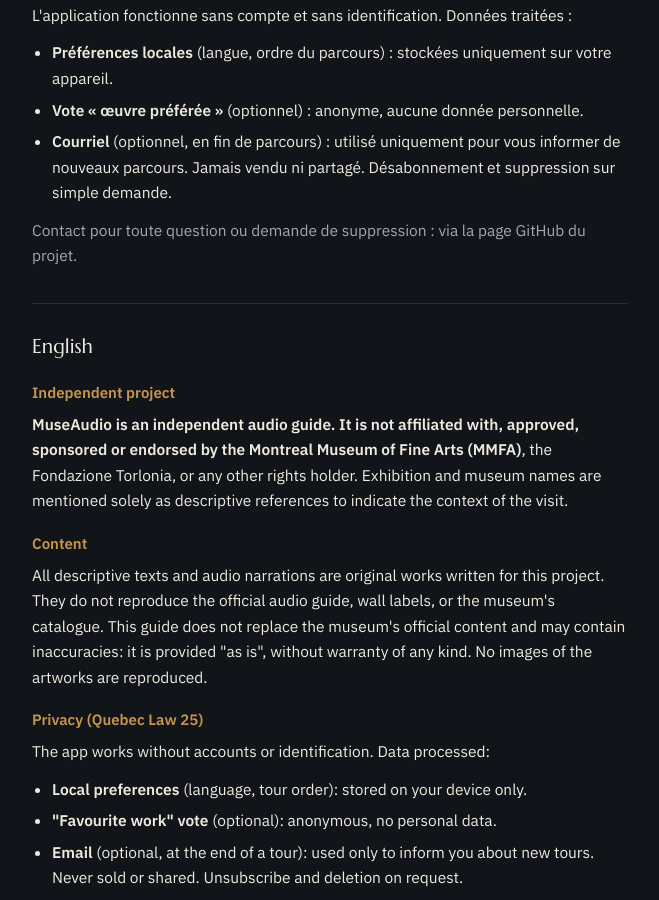
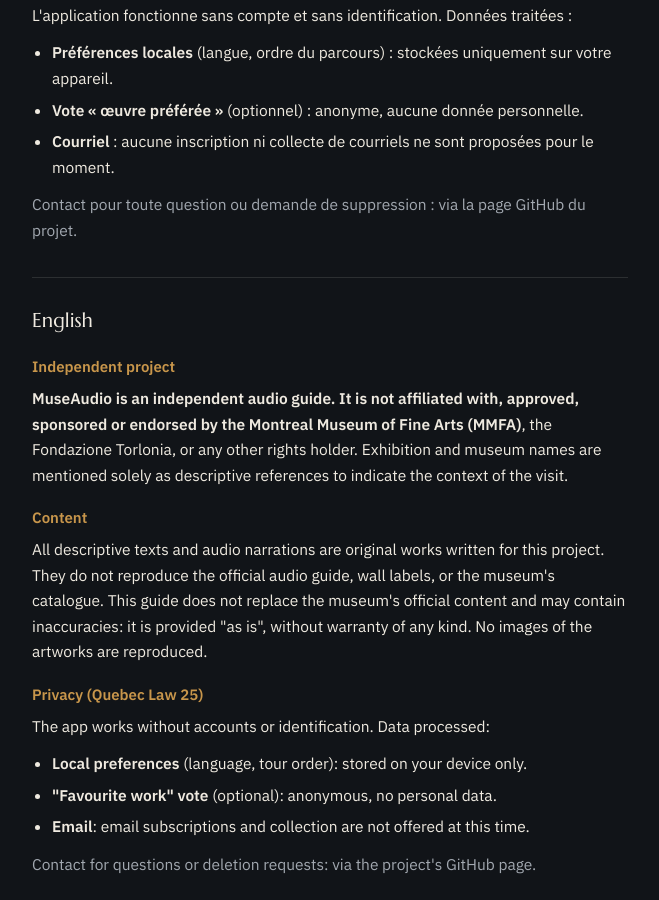
Before and after one commit to antonydis/museaudio, a plain HTML site: page legal.html in a window 1280 px wide. Shown: the part 796-1696 px from the top of the page, without its empty margins (310-969 px from the left). Drawn offline with Linux system fonts and the light colour scheme.

Commit message:
Maintain MuseAudio resources, privacy and project documentation

```diff
--- a/legal.html
+++ b/legal.html
@@ -45,7 +45,7 @@ li{margin-bottom:6px}
 <ul>
 <li><strong>Préférences locales</strong> (langue, ordre du parcours) : stockées uniquement sur votre appareil.</li>
 <li><strong>Vote « œuvre préférée »</strong> (optionnel) : anonyme, aucune donnée personnelle.</li>
-<li><strong>Courriel</strong> (optionnel, en fin de parcours) : utilisé uniquement pour vous informer de nouveaux parcours. Jamais vendu ni partagé. Désabonnement et suppression sur simple demande.</li>
+<li><strong>Courriel</strong> : aucune inscription ni collecte de courriels ne sont proposées pour le moment.</li>
 </ul>
 <p class="dim">Contact pour toute question ou demande de suppression : via la page GitHub du projet.</p>
 
@@ -59,7 +59,7 @@ li{margin-bottom:6px}
 <ul>
 <li><strong>Local preferences</strong> (language, tour order): stored on your device only.</li>
 <li><strong>"Favourite work" vote</strong> (optional): anonymous, no personal data.</li>
-<li><strong>Email</strong> (optional, at the end of a tour): used only to inform you about new tours. Never sold or shared. Unsubscribe and deletion on request.</li>
+<li><strong>Email</strong>: email subscriptions and collection are not offered at this time.</li>
 </ul>
 <p class="dim">Contact for questions or deletion requests: via the project's GitHub page.</p>
 
@@ -73,7 +73,7 @@ li{margin-bottom:6px}
 <ul>
 <li><strong>Preferencias locales</strong> (idioma, orden del recorrido): almacenadas solo en su dispositivo.</li>
 <li><strong>Voto «obra favorita»</strong> (opcional): anónimo, sin datos personales.</li>
-<li><strong>Correo electrónico</strong> (opcional, al final del recorrido): usado únicamente para avisarle de nuevos recorridos. Nunca se vende ni comparte. Baja y supresión con una simple solicitud.</li>
+<li><strong>Correo electrónico</strong>: por el momento no se ofrecen suscripciones ni se recopilan correos electrónicos.</li>
 </ul>
 <p class="dim">Contacto para preguntas o solicitudes de supresión: vía la página GitHub del proyecto.</p>
 </main>
```
